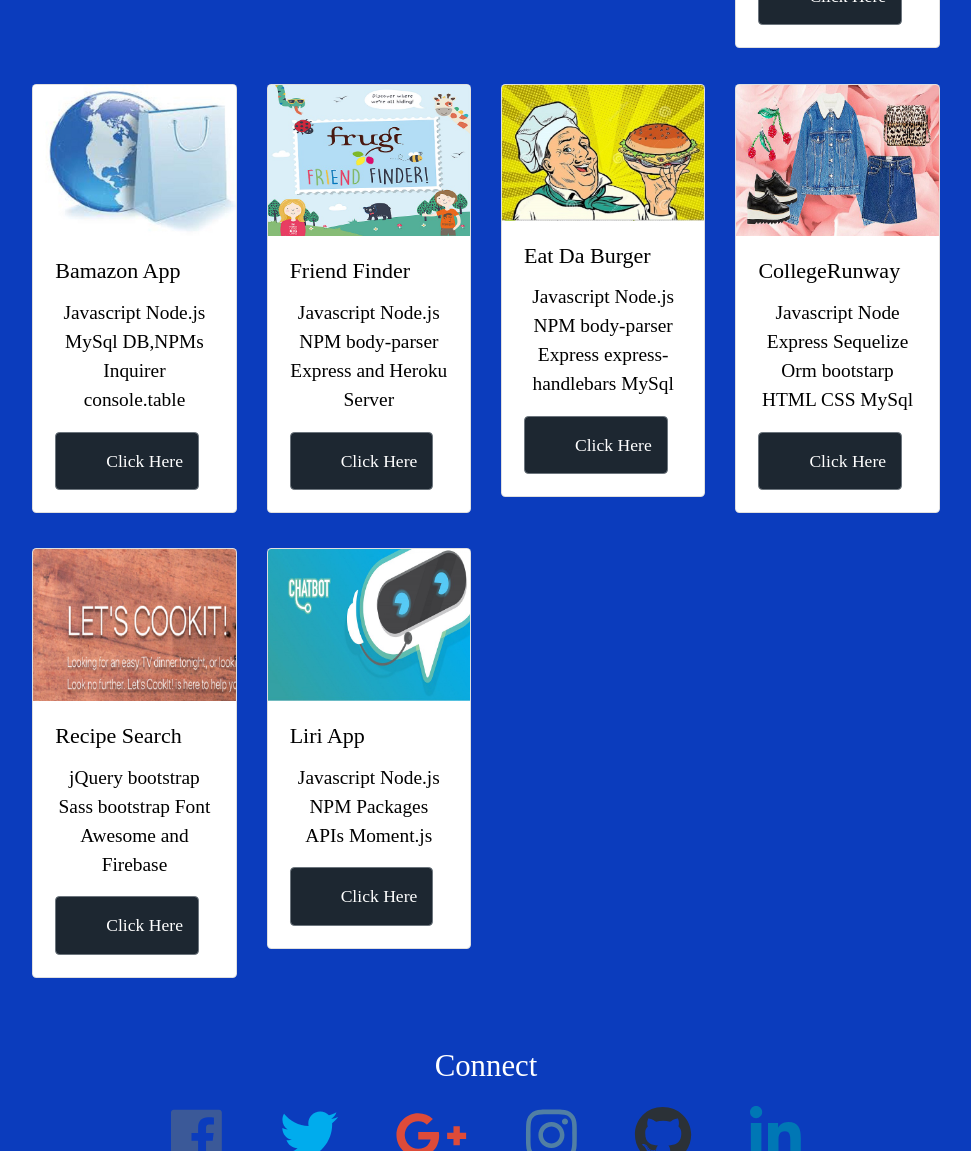
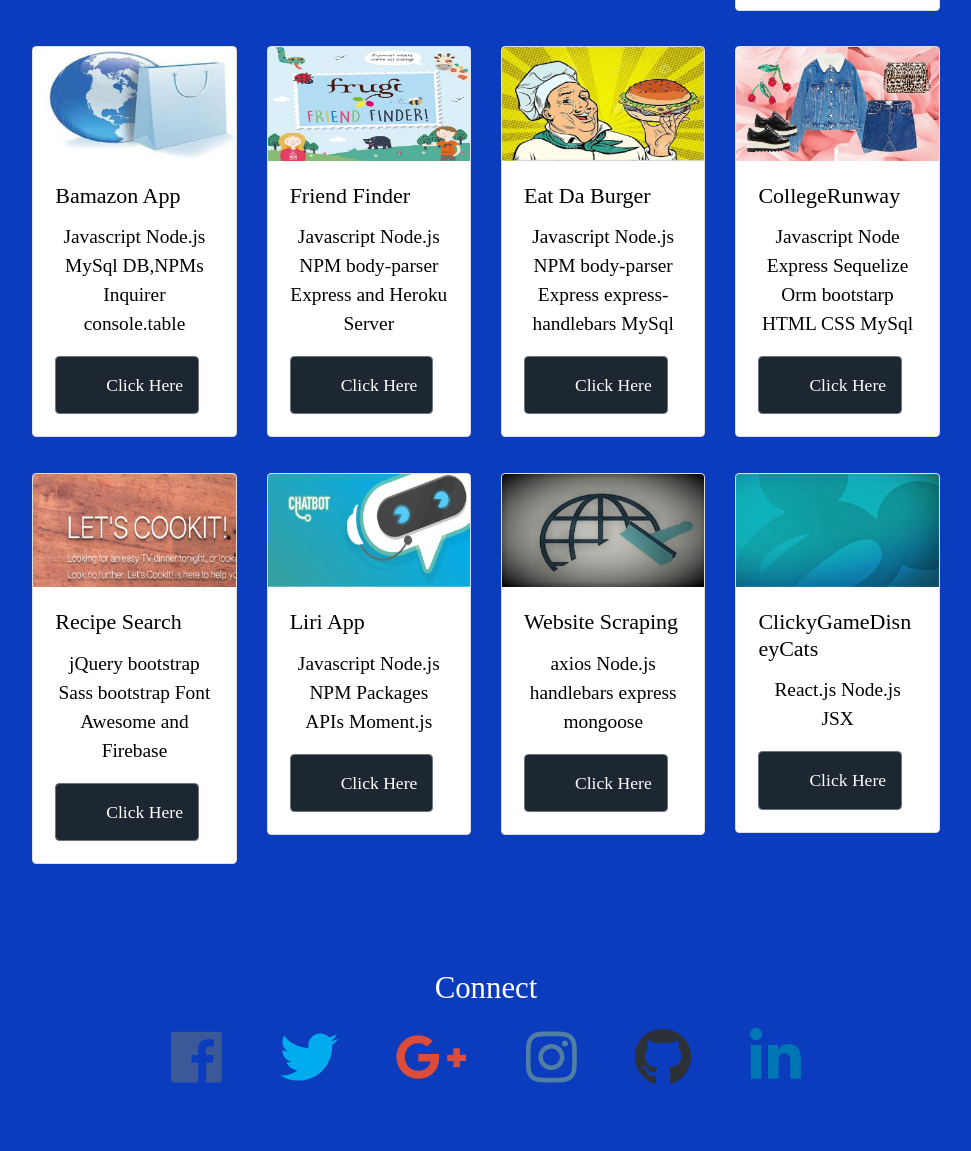
Before and after one commit to dara9234/MyPortfolio, a plain HTML site: page index.html in a window 1280 px wide. Shown: the part 1375-2526 px from the top of the page, without its empty margins (154-1125 px from the left). Drawn offline with nearby package versions, Linux system fonts and the light colour scheme.

Commit message:
Portfolio updated with clickygame

```diff
--- a/assets/CSS/style.css
+++ b/assets/CSS/style.css
@@ -162,12 +162,17 @@ hr.light {
   background-color:#1d2731;
   color: white;
   padding: 15px 15px 15px 50px;
+  text-align: center;
 
 }
 
 .btn-outline-secondary:hover{
 
   border: 2px solid #d9b310;
+}
+
+.btn{
+  text-align: center;
 }
 
 .card-text{
--- a/index.html
+++ b/index.html
@@ -110,7 +110,7 @@
 				<div class=" row padding">
 					<div class="col-md-3">
 						<div class="card">
-							<img class="card-img-top" src="assets/images/TrainScheduler.png">
+							<img class="card-img-top" src="assets/images/TrainScheduler1.png">
 							<div class="card-body">
 								<h5 class="card-title">Train Scheduler</h5>
 								<p class="card-text">HTML CSS jQuery Firebase</p>
@@ -120,7 +120,7 @@
 					</div>
 					<div class="col-md-3">
 						<div class="card">
-							<img class="card-img-top" src="assets/images/olympics3.png">
+							<img class="card-img-top" src="assets/images/olympics1.jpg">
 							<div class="card-body">
 								<h5 class="card-title">Giphy Search</h5>
 								<p class="card-text">HTML&nbsp&nbspCSS &nbsp bootstrap &nbsp&nbsp Javascript&nbsp&nbsp JQuery&nbsp</p>
@@ -130,7 +130,7 @@
 					</div>
 					<div class="col-md-3">
 						<div class="card">
-							<img class="card-img-top" src="assets/images/world_Trivia11.png">
+							<img class="card-img-top" src="assets/images/world_Trivia111.png">
 							<div class="card-body">
 								<h5 class="card-title">Trivia Game</h5>
 								<p class="card-text">Javascript bootstarp CSS HTML</p>
@@ -140,7 +140,7 @@
 					</div>
 					<div class="col-md-3">
 						<div class="card">
-							<img class="card-img-top" src="assets/images/emerald.jpeg">
+							<img class="card-img-top" src="assets/images/emerald1.jpeg">
 							<div class="card-body">
 								<h5 class="card-title">Crystals Collector</h5>
 								<p class="card-text">HTML/CSS bootstrap Javascript JQuery</p>
@@ -155,7 +155,7 @@
 
 							<div class="col-md-3">
 								<div class="card">
-									<img class="card-img-top" src="assets/images/bamazon.jpg">
+									<img class="card-img-top" src="assets/images/bamazon1.jpg">
 									<div class="card-body">
 										<h5 class="card-title">Bamazon App</h5>
 										<p class="card-text">Javascript Node.js MySql DB,NPMs Inquirer console.table</p>
@@ -166,7 +166,7 @@
 
 							<div class="col-md-3">
 								<div class="card">
-									<img class="card-img-top" src="assets/images/friend.jpg">
+									<img class="card-img-top" src="assets/images/friend1.jpg">
 									<div class="card-body">
 										<h5 class="card-title">Friend Finder</h5>
 										<p class="card-text">Javascript Node.js NPM body-parser Express and Heroku Server</p>
@@ -177,7 +177,7 @@
 
 							<div class="col-md-3">
 								<div class="card">
-									<img class="card-img-top" src="assets/images/b2.jpg">
+									<img class="card-img-top" src="assets/images/b21.jpg">
 									<div class="card-body">
 										<h5 class="card-title"> Eat Da Burger</h5>
 										<p class="card-text">Javascript Node.js NPM body-parser Express express-handlebars MySql</p>
@@ -188,7 +188,7 @@
 
 							<div class="col-md-3">
 								<div class="card">
-									<img class="card-img-top" src="assets/images/CollegeRunway.jpg">
+									<img class="card-img-top" src="assets/images/CollegeRunway1.jpg">
 									<div class="card-body">
 										<h5 class="card-title">CollegeRunway</h5>
 										<p class="card-text">Javascript Node Express Sequelize Orm bootstarp HTML CSS MySql</p>
@@ -200,7 +200,7 @@
 				<div class="row padding">
 					<div class="col-md-3">
 						<div class="card">
-							<img class="card-img-top" src="assets/images/letscookit.png">
+							<img class="card-img-top" src="assets/images/letscookit1.png">
 							<div class="card-body">
 								<h5 class="card-title">Recipe Search</h5>
 								<p class="card-text">jQuery bootstrap Sass bootstrap Font Awesome and Firebase</p>
@@ -214,7 +214,7 @@
 
 					<div class="col-md-3">
 						<div class="card">
-							<img class="card-img-top" src="assets/images/LiriBot.jpg">
+							<img class="card-img-top" src="assets/images/LiriBot1.jpg">
 							<div class="card-body">
 								<h5 class="card-title">Liri App</h5>
 								<p class="card-text">Javascript Node.js NPM Packages APIs Moment.js</p>
@@ -222,13 +222,27 @@
 							</div>
 						</div>
 
-
+					</div>
 
 					<div class="col-md-3">
-					<!-- empty -->
-
+						<div class="card">
+							<img class="card-img-top" src="assets/images/web2.jpg">
+							<div class="card-body">
+								<h5 class="card-title">Website Scraping</h5>
+								<p class="card-text">axios Node.js handlebars express mongoose</p>
+								<a href="https://darakhscrape-live1.herokuapp.com/" class="btn btn-outline-secondary">Click Here</a>
+							</div>
+						</div>
 				</div>
 				<div class="col-md-3">
+						<div class="card">
+								<img class="card-img-top" src="assets/images/bggreen2.jpg">
+								<div class="card-body">
+									<h5 class="card-title">ClickyGameDisneyCats</h5>
+									<p class="card-text">React.js  Node.js JSX </p>
+									<a href="https://dara9234.github.io/ClickyGameDisneyCats/" class="btn btn-outline-secondary">Click Here</a>
+								</div>
+							</div>
 					<!-- empty -->
 				</div>
 			</div>
```
Also changed, not shown: assets/images/CollegeRunway1.jpg (added), assets/images/LiriBot1.jpg (added), assets/images/TrainScheduler1.png (added), assets/images/b21.jpg (added), assets/images/bamazon1.jpg (added), assets/images/bggreen.jpg (added), assets/images/bggreen2.jpg (added), assets/images/emerald1.jpeg (added), assets/images/friend1.jpg (added), assets/images/letscookit1.png (added), assets/images/olympics1.jpg (added), assets/images/web.jpg (added), assets/images/web2.jpg (added), assets/images/web3.jpg (added), 1 more files, 1 other file.
